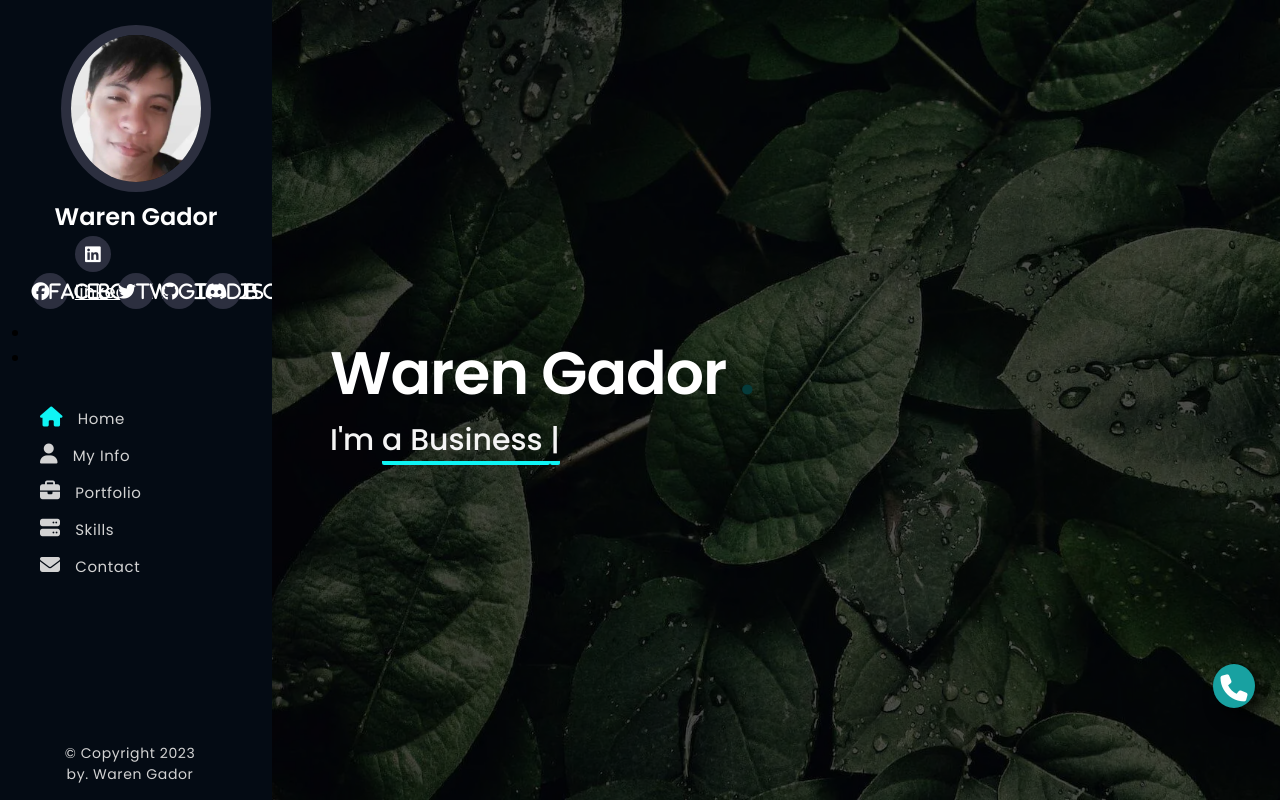
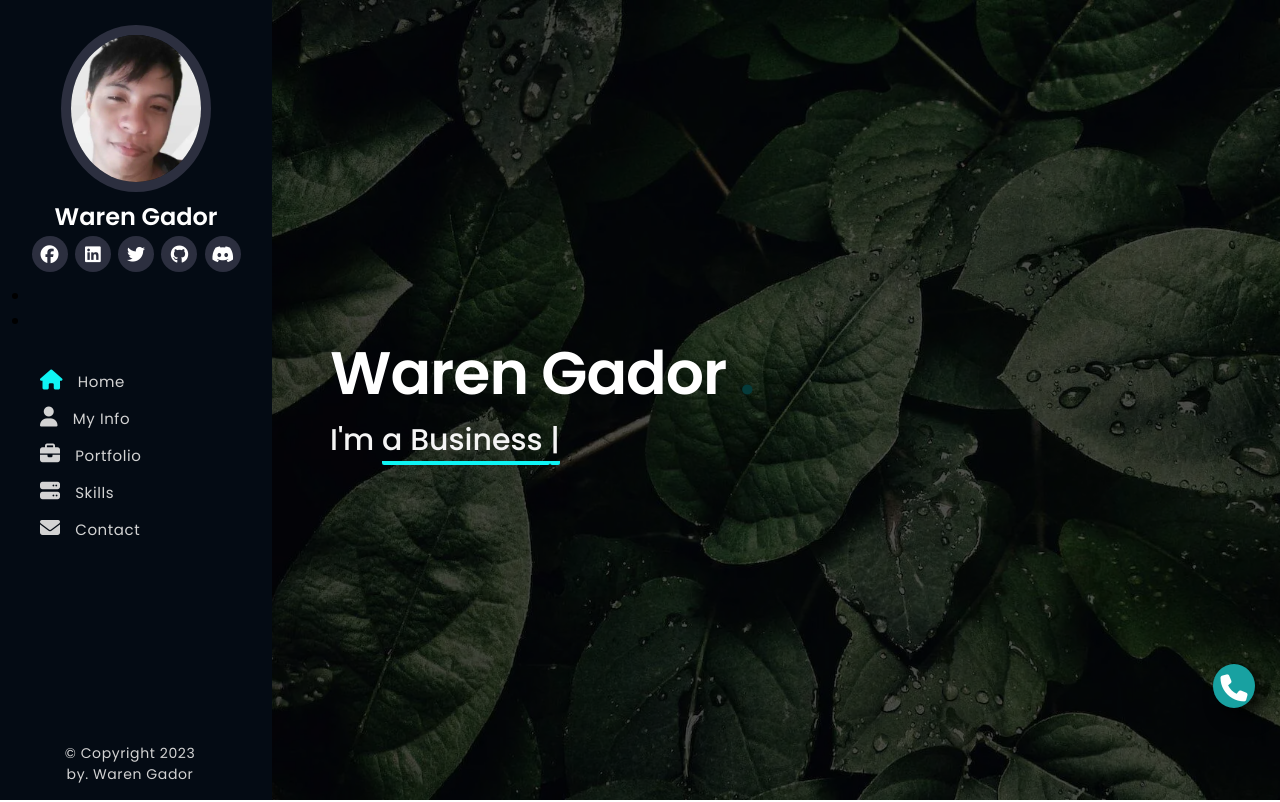
Before and after one commit to Renstrio24p/Mini-Project-Porfolio, a plain HTML site: page index.html in a window 1280 px wide. Shown: the top 802 px of the page. Drawn offline with nearby package versions, Linux system fonts and the light colour scheme.

```diff
--- a/index.html
+++ b/index.html
@@ -37,11 +37,12 @@
                 <!-- Social Media Icon Container -->
 
                 <div class="social-icons">
-                    <a href="https://www.facebook.com/renstrio"><i class="fa-brands fa-facebook">facebook</i></a>
-                    <a href="https://www.linkedin.com/in/waren-gador-18505b1b7/"><i class="fa-brands fa-linkedin"></i>linkedin</a>
-                    <a href="https://twitter.com/waren_gador"><i class="fa-brands fa-twitter">twitter</i></a>
-                    <a href="https://github.com/Renstrio24p"><i class="fa-brands fa-github">github</i></a>
-                    <a href="#"><i class="fa-brands fa-discord">discord</i></a>
+                    <a href="https://www.facebook.com/renstrio"><i class="fa-brands fa-facebook"></i></a>
+                    <a href="https://www.linkedin.com/in/waren-gador-18505b1b7/"><i
+                            class="fa-brands fa-linkedin"></i></a>
+                    <a href="https://twitter.com/waren_gador"><i class="fa-brands fa-twitter"></i></a>
+                    <a href="https://github.com/Renstrio24p"><i class="fa-brands fa-github"></i></a>
+                    <a href="#"><i class="fa-brands fa-discord"></i></a>
 
                 </div>
 
```
